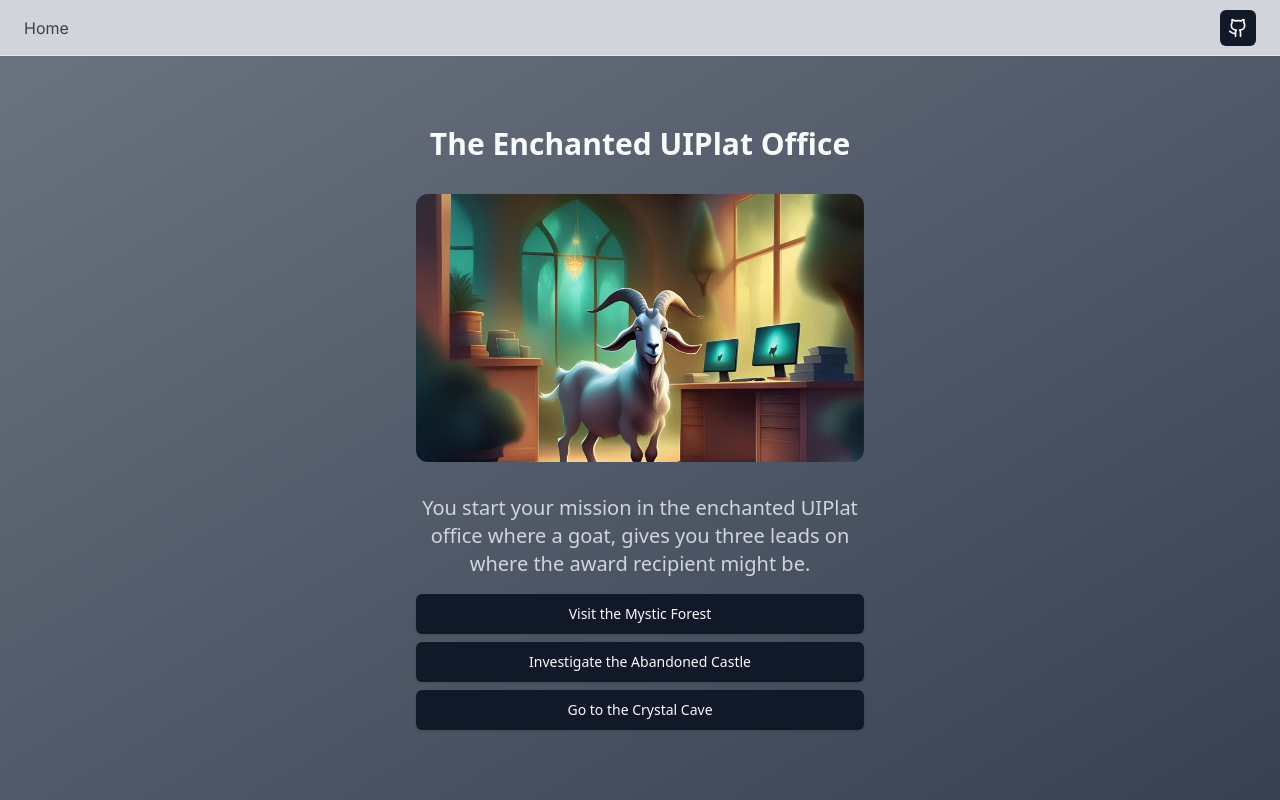
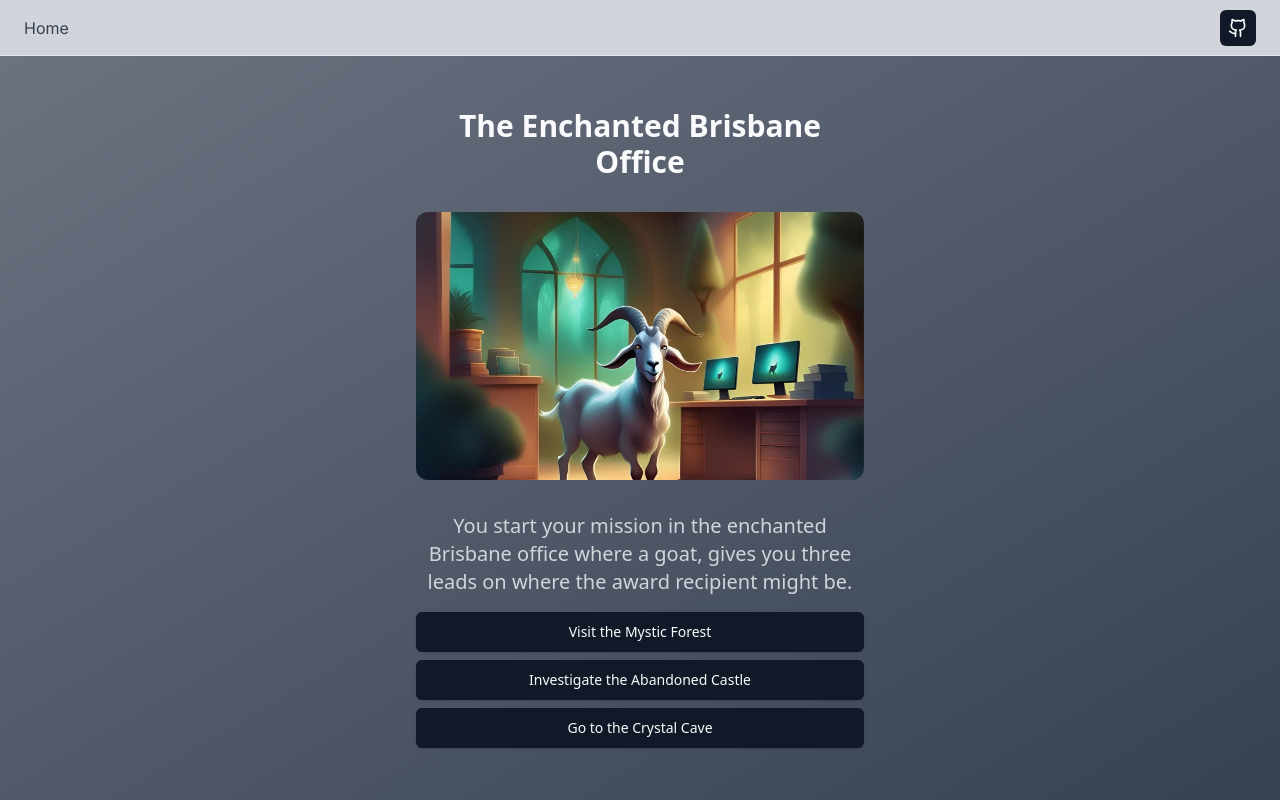
Before and after one commit to philcon93/pickle-adventure, a Next.js app: page /1 in a window 1280 px wide. Built offline with nearby package versions, Linux system fonts and the light colour scheme.

Commit message:
updated data

```diff
--- a/src/components/data.ts
+++ b/src/components/data.ts
@@ -31,8 +31,8 @@ export const scenes: Scenes = {
     ],
   },
   "1": {
-    title: "The Enchanted UIPlat Office",
-    description: `You start your mission in the enchanted UIPlat office where a goat, gives you three leads on where the award recipient might be.`,
+    title: "The Enchanted Brisbane Office",
+    description: `You start your mission in the enchanted Brisbane office where a goat, gives you three leads on where the award recipient might be.`,
     image: {
       src: "/1.webp",
     },
@@ -87,7 +87,7 @@ export const scenes: Scenes = {
   },
   "2C": {
     title: "Crystal Cave",
-    description: `The Crystal Cave sparkles with magical energy. You meet a wise old miner who speaks of an engineer who used to visit.`,
+    description: `The Crystal Cave sparkles with magical energy. You meet a eshay miner who speaks in riddles; 'ayay alentedtay engineeryay asway erehay omesay imetay agoyay , ollowfay emay uvbray'`,
     image: {
       src: "/2C.webp",
     },
@@ -97,7 +97,7 @@ export const scenes: Scenes = {
         url: "/3E",
       },
       {
-        label: "Explore the cave on your own",
+        label: "Avoid the eshay minor and explore the cave on your own",
         url: "/3F",
       },
     ],
@@ -176,11 +176,15 @@ export const scenes: Scenes = {
   },
   "3E": {
     title: "Following Directions",
-    description: `The miner's directions lead you to a secluded part of the cave with a magical barrier. To pass through, you must recite the Pickle Pledge.`,
+    description: `The miner's directions lead you to a secluded part of the cave with a magical barrier. 'otay asspay oughthray, ouyay ustmay eciteray ethay icklepay edgeplay' said the eshay miner`,
     image: {
       src: "/3E.webp",
     },
     links: [
+      {
+        label: "What are you talking about you cooked unit",
+        url: "/5A",
+      },
       {
         label:
           "Recite: I declare it official, Your work’s beyond fickle, That’s why I’ve decided, To award you the pickle.",
@@ -237,7 +241,7 @@ export const scenes: Scenes = {
     ],
   },
   "5A": {
-    title: "Reciting the wrong pledge",
+    title: "Incorrect move",
     description: `The ground opens beneath you and you fall into a pit of despair, ending your journey`,
     image: {
       src: "/5A.webp",
```
